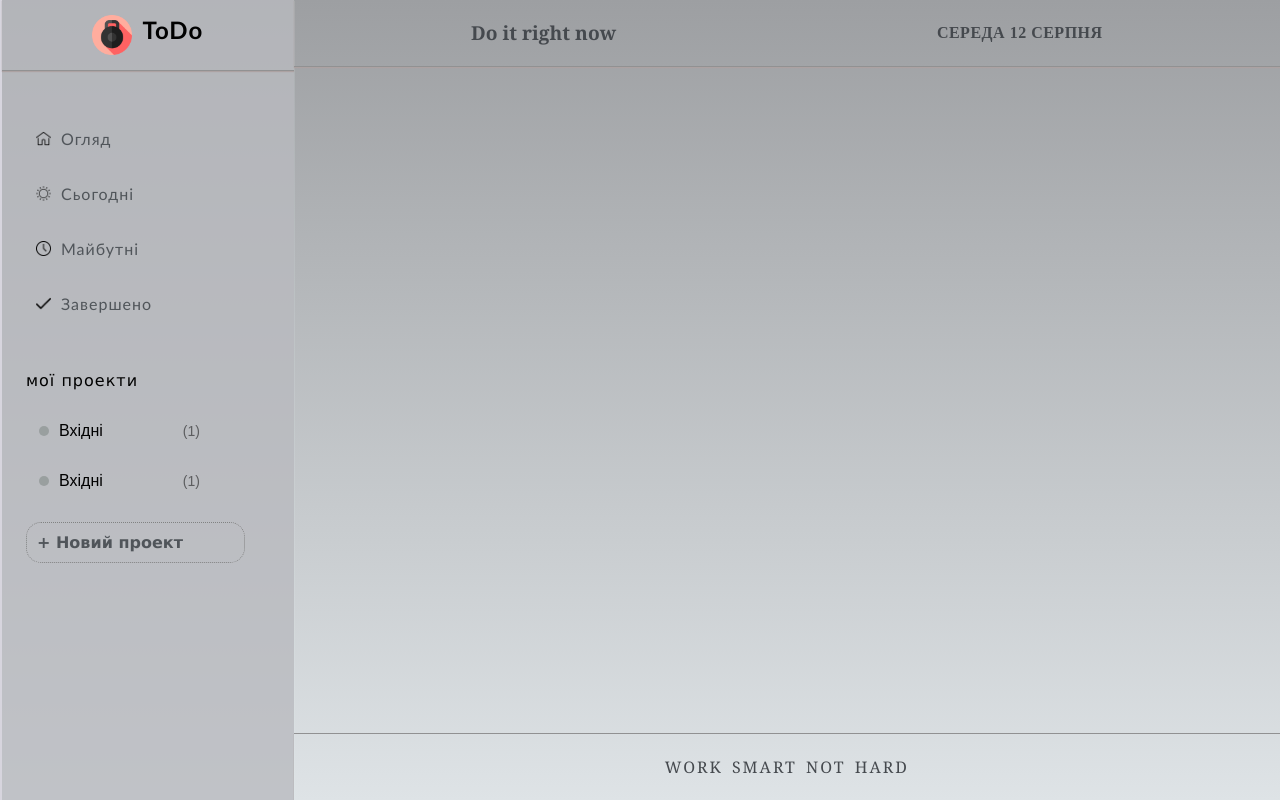
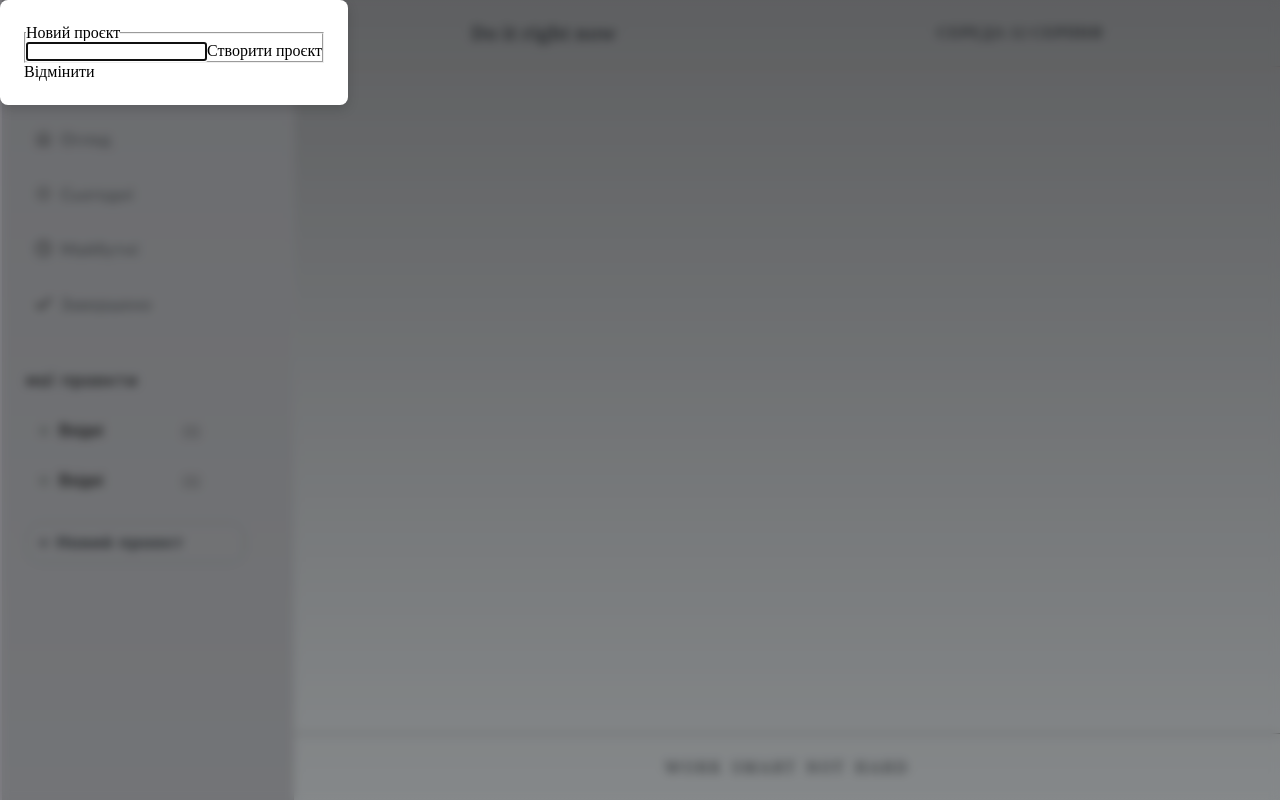
Before and after one commit to Nicholas-Nak/TaskFlow, a website built with webpack: page src/index.html in a window 1280 px wide. Both pictures are taken after a click on the button "+ Новий проект". Built offline with nearby package versions, Linux system fonts and the light colour scheme; files whose address does not match are found by name.

Commit message:
Add dynamic HTMl for ProjectForm

```diff
--- /dev/null
+++ b/src/addProjectForm.js
@@ -0,0 +1,48 @@
+export function renderProjectForm(){
+    const existingDialog = document.getElementById("project-dialog");
+    if (existingDialog) {
+        existingDialog.remove();
+    }
+    const body = document.querySelector('body');
+
+    const dialog  = document.createElement("dialog");
+    dialog.setAttribute("id","project-dialog");
+
+    const fieldset = document.createElement('fieldset');
+    fieldset.setAttribute("id","project-fieldset");
+
+    const legend = document.createElement('legend');
+    legend.setAttribute('id',"project-legend");
+
+    const form = document.createElement('form');
+    form.setAttribute('id','project-form');
+
+    const input = document.createElement('input');
+    input.setAttribute('id','project-input');
+    input.setAttribute('plaсeholder','Назва проєкту');
+
+    const sumbitBtn = document.createElement('button');
+    sumbitBtn.setAttribute('id','project-submit');
+    sumbitBtn.setAttribute('type', 'submit');
+
+    const closeDialog = document.createElement('button');
+    closeDialog.setAttribute('id','project-close-dialog');
+    closeDialog.setAttribute('type', 'button');
+
+    body.appendChild(dialog);
+    dialog.appendChild(fieldset);
+    dialog.appendChild(closeDialog);
+    fieldset.appendChild(legend);
+    fieldset.appendChild(form);
+    form.appendChild(input);
+    form.appendChild(sumbitBtn);
+
+    legend.textContent = "Новий проєкт";
+    sumbitBtn.textContent = "Створити проєкт";
+    closeDialog.textContent = "Відмінити";
+    dialog.showModal();
+   closeDialog.addEventListener("click", () => {
+    dialog.close();
+});
+
+}
--- a/src/index.js
+++ b/src/index.js
@@ -1,3 +1,11 @@
 import './styles.css';
 import { renderCurrentTime } from './time';
+import { renderProjectForm } from './addProjectForm';
 renderCurrentTime();
+
+function clearMain(){
+    const main = document.getElementById("dynamic-content");
+    main.innerHTML = '';
+}
+const newProject = document.getElementById("New-project");
+newProject.addEventListener("click", renderProjectForm);
--- a/src/project.js
+++ b/src/project.js
@@ -1,4 +1,4 @@
-import {ToDo,Project,Projects} from './mainLogic';
+import "./classes"
 export function createProject(){
 
 }
--- a/src/styles.css
+++ b/src/styles.css
@@ -241,6 +241,7 @@ header > h2 {
   font-weight: bold;
   letter-spacing: 0.5px;
 }
+/*APP-FOOTER*/
 footer{
   border-top: 0.7px solid rgb(145, 145, 146);
   box-shadow: 0 1px 1px 0 rgb(172, 162, 162);
@@ -254,3 +255,15 @@ footer{
   align-items: center;
   justify-content: center;
 }
+/*PROJECT-DIALOG*/
+#project-dialog{
+  padding: 24px;
+  border: none;
+  border-radius: 8px;
+  box-shadow: 0 4px 12px rgba(0, 0, 0, 0.15);
+}
+#project-dialog::backdrop{
+  background-color: rgba(0, 0, 0, 0.4);
+  backdrop-filter: blur(5px);
+  -webkit-backdrop-filter: blur(5px);
+}
```
Also changed, not shown: src/classes.js (renamed from src/mainLogic.js, +33 -8 lines), src/addTodoForm.js (added).
